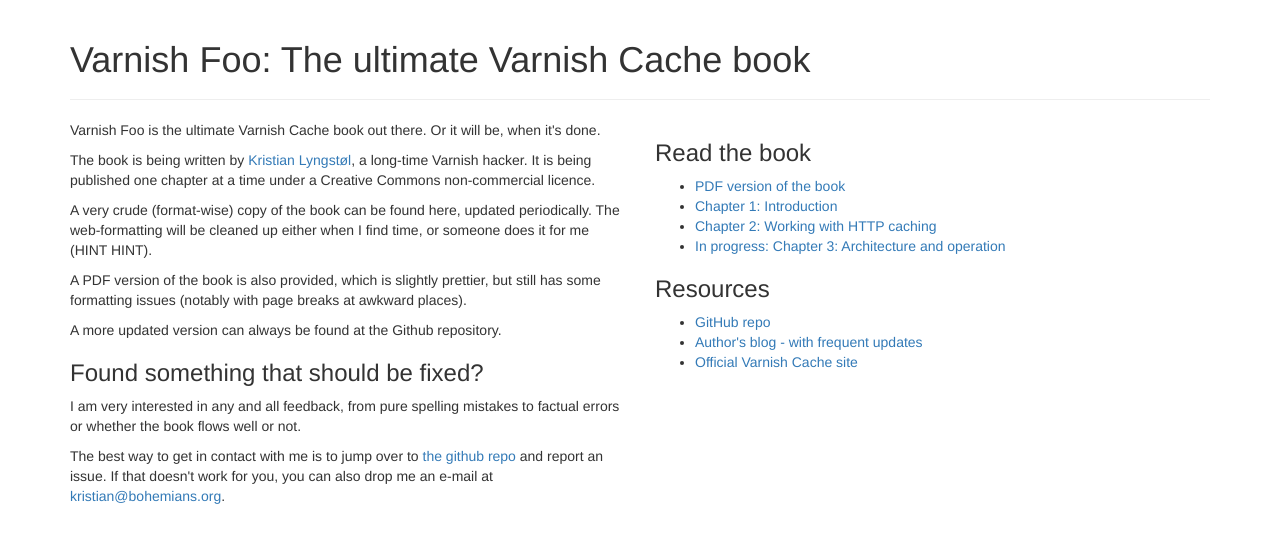
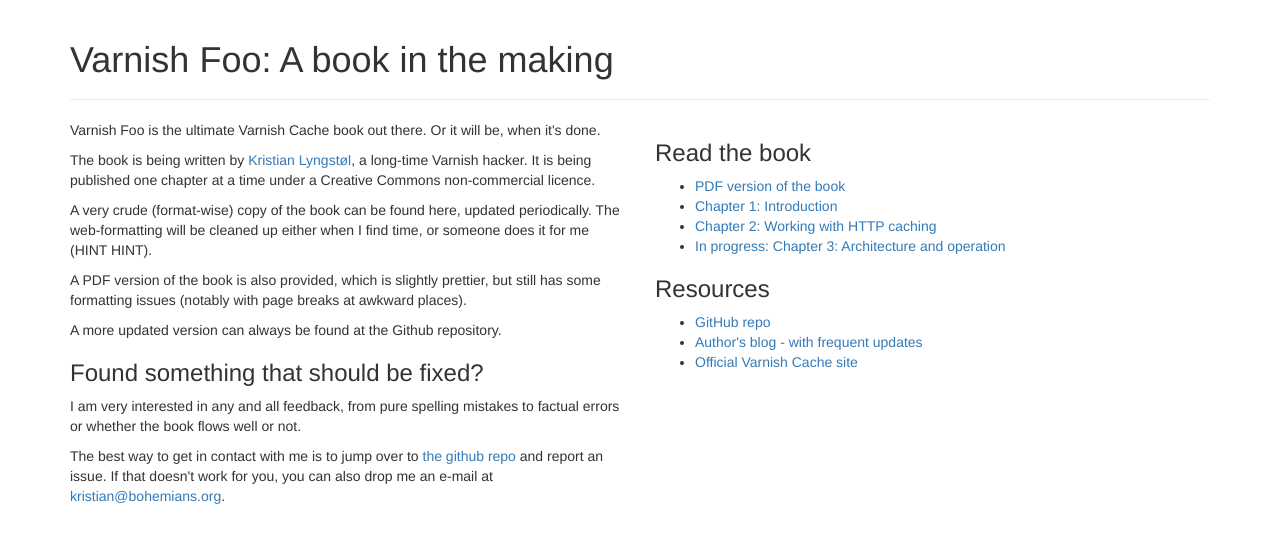
Before and after one commit to KristianLyng/varnishfoo, a plain HTML site: page varnishfoo.info/index.html in a window 1280 px wide. Drawn offline with nearby package versions, Linux system fonts and the light colour scheme.

Commit message:
Tweak web page and more

```diff
--- a/varnishfoo.info/index.html
+++ b/varnishfoo.info/index.html
@@ -20,7 +20,7 @@
   <body>
     <div class="container">
     <div class="page-header">
-    <h1>Varnish Foo: The ultimate Varnish Cache book</h1>
+    <h1>Varnish Foo: A book in the making</h1>
     </div>
     <div class="row">
     <div class="col-md-6">
```
Also changed, not shown: 3 other files.
